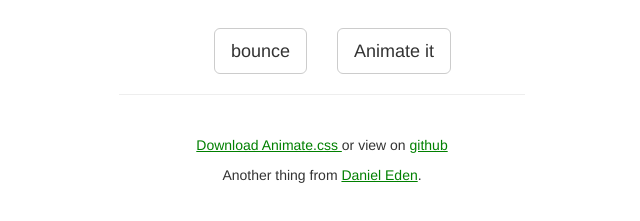
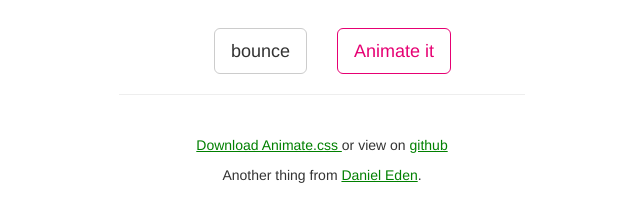
Before and after one commit to stellapickard/IXAssignments, a plain HTML site: page Day_1/animate_index.html in a window 1280 px wide. Shown: the part 359-580 px from the top of the page, without its empty margins (318-958 px from the left). Drawn offline with Linux system fonts and the light colour scheme.

Commit message:
Day 1 Submission

```diff
--- a/Day_1/all_css/animate_stylesheet.css
+++ b/Day_1/all_css/animate_stylesheet.css
@@ -25,6 +25,15 @@
 	padding-top: 20px;
 }
 
-.animate {
-	border: solid, pink, 1px;
+.onebutton {
+	border: #e60073, solid, 1px;
+	border-color: #e60073;
+	color: #e60073;
 }
+
+/*.inputarrow {
+	background-image: url("all_images/ddown.svg"), none;
+    background-repeat: no-repeat;
+    background-size: 1.5rem 1rem;
+    background-position: right center;
+} THIS URL IS NOT WORKING - SEE FILE PATH AT ERROR MESSAGE WHEN NOT LOADING @ INSPECT*/
--- a/Day_1/animate_index.html
+++ b/Day_1/animate_index.html
@@ -28,13 +28,11 @@
 	<div class="row">
 		<div class="col-sm-6 animate_it">
 			<div class="pull-right">
-				 <button type = "button" class = "btn btn-default btn-lg">
-	      		bounce
-	   			</button>
+				 <button type = "button" class ="btn btn-default btn-lg inputarrow"> bounce </button>
 	   		</div>
 		</div>
 		<div class="col-sm-6 animate_it">
-			 <button type = "button" class = "btn btn-default btn-lg">
+			 <button type = "button" class = "btn btn-default btn-lg onebutton">
       		Animate it
    			</button>
 		</div>
```
Also changed, not shown: Day_1/nudge_index.html (+1 -1 lines), Day_1/all_images/ddown.svg (added), 2 other files.
